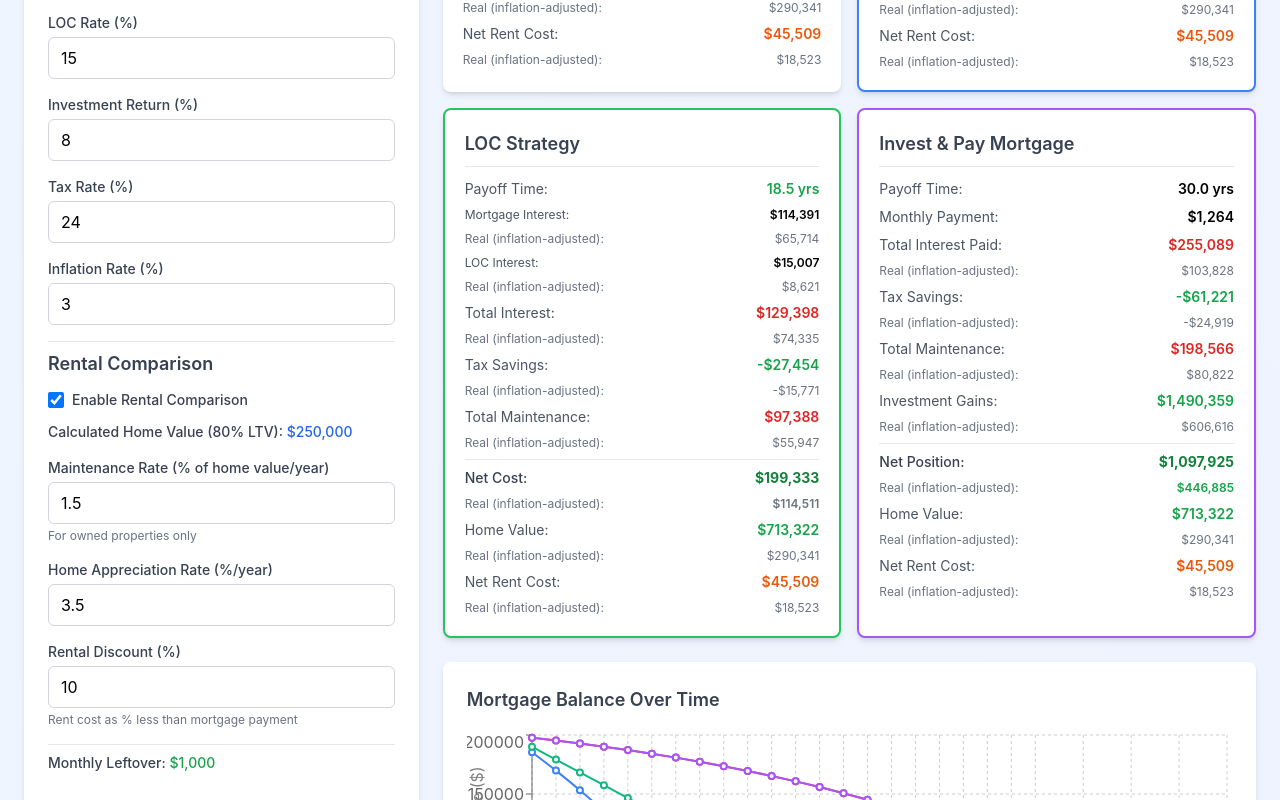
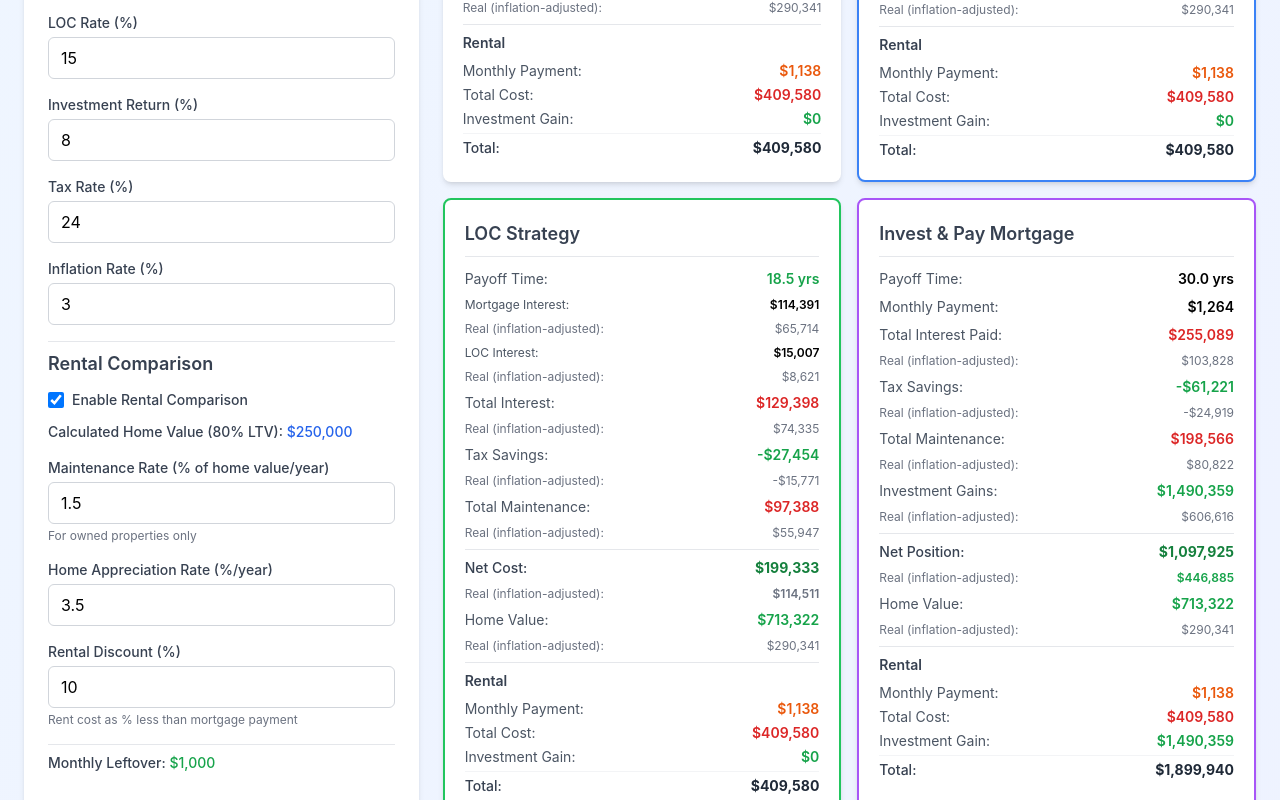
Before and after one commit to mhorbul/advanced-mortgage-calculator, a React (Create React App) app: page / in a window 1280 px wide. Both pictures are taken after a click on the checkbox "Enable Rental Comparison". Shown: the part 631-1431 px from the top of the page. Built offline with nearby package versions, Linux system fonts and the light colour scheme.

Commit message:
Add separate Rental subsection to each strategy card with monthly payment, total cost, investment gain, and total

```diff
--- a/src/components/MortgageCalculator.jsx
+++ b/src/components/MortgageCalculator.jsx
@@ -399,7 +399,14 @@ export default function MortgageCalculator() {
         realTotalMaintenance: tradRealMaintenance,
         realNetInterest: tradRealNetInterest,
         realNetRentCost: netRentCostReal,
-        realFinalHomeValue: finalHomeValueReal
+        realFinalHomeValue: finalHomeValueReal,
+        // Rental subsection data
+        rental: enableRentalComparison ? {
+          monthlyPayment: mortgagePayment * (1 - rentalDiscountPercent / 100),
+          totalCost: (mortgagePayment * (1 - rentalDiscountPercent / 100)) * totalMonths,
+          investmentGain: 0, // Traditional method doesn't invest leftover
+          total: (mortgagePayment * (1 - rentalDiscountPercent / 100)) * totalMonths
+        } : null
       },
       extraPayment: {
         months: extraMonths,
@@ -417,7 +424,14 @@ export default function MortgageCalculator() {
         realTotalMaintenance: extraRealMaintenance,
         realNetInterest: extraRealNetInterest,
         realNetRentCost: netRentCostReal,
-        realFinalHomeValue: finalHomeValueReal
+        realFinalHomeValue: finalHomeValueReal,
+        // Rental subsection data
+        rental: enableRentalComparison ? {
+          monthlyPayment: mortgagePayment * (1 - rentalDiscountPercent / 100),
+          totalCost: (mortgagePayment * (1 - rentalDiscountPercent / 100)) * totalMonths,
+          investmentGain: 0, // Extra payment method doesn't invest leftover
+          total: (mortgagePayment * (1 - rentalDiscountPercent / 100)) * totalMonths
+        } : null
       },
       accelerated: {
         months: accMonths,
@@ -438,7 +452,14 @@ export default function MortgageCalculator() {
         realTotalMaintenance: accRealMaintenance,
         realNetInterest: accRealNetInterest,
         realNetRentCost: netRentCostReal,
-        realFinalHomeValue: finalHomeValueReal
+        realFinalHomeValue: finalHomeValueReal,
+        // Rental subsection data
+        rental: enableRentalComparison ? {
+          monthlyPayment: mortgagePayment * (1 - rentalDiscountPercent / 100),
+          totalCost: (mortgagePayment * (1 - rentalDiscountPercent / 100)) * totalMonths,
+          investmentGain: 0, // LOC method doesn't invest leftover
+          total: (mortgagePayment * (1 - rentalDiscountPercent / 100)) * totalMonths
+        } : null
       },
       investment: {
         months: invMonths,
@@ -460,7 +481,14 @@ export default function MortgageCalculator() {
         realInvestmentBalance: invRealInvestmentBalance,
         realNetPosition: invRealNetPosition,
         realNetRentCost: netRentCostReal,
-        realFinalHomeValue: finalHomeValueReal
+        realFinalHomeValue: finalHomeValueReal,
+        // Rental subsection data
+        rental: enableRentalComparison ? {
+          monthlyPayment: mortgagePayment * (1 - rentalDiscountPercent / 100),
+          totalCost: (mortgagePayment * (1 - rentalDiscountPercent / 100)) * totalMonths,
+          investmentGain: finalInvestmentBalance, // Investment method invests leftover
+          total: (mortgagePayment * (1 - rentalDiscountPercent / 100)) * totalMonths + finalInvestmentBalance
+        } : null
       },
       rental,
       chartData,
@@ -633,6 +661,7 @@ export default function MortgageCalculator() {
               )}
             </div>
 
+            {inputs.enableRentalComparison && (
               <div>
                 <label className="block text-sm font-medium text-gray-700 mb-1">Maintenance Rate (% of home value/year)</label>
                 <input
@@ -644,6 +673,7 @@ export default function MortgageCalculator() {
                 />
                 <p className="text-xs text-gray-500 mt-1">For owned properties only</p>
               </div>
+            )}
 
             {inputs.enableRentalComparison && (
               <>
@@ -757,13 +787,28 @@ export default function MortgageCalculator() {
                       <span>Real (inflation-adjusted):</span>
                       <span>{formatCurrency(calculations.traditional.realFinalHomeValue)}</span>
                     </div>
+
+                    {/* Rental Subsection */}
+                    <div className="pt-2 border-t border-gray-200">
+                      <h4 className="text-sm font-semibold text-gray-700 mb-2">Rental</h4>
+                      <div className="space-y-1 text-sm">
                         <div className="flex justify-between">
-                      <span className="text-gray-600">Net Rent Cost:</span>
-                      <span className="font-semibold text-orange-600">{formatCurrency(calculations.traditional.netRentCost)}</span>
+                          <span className="text-gray-600">Monthly Payment:</span>
+                          <span className="font-semibold text-orange-600">{formatCurrency(calculations.traditional.rental.monthlyPayment)}</span>
                         </div>
-                    <div className="flex justify-between text-xs text-gray-500">
-                      <span>Real (inflation-adjusted):</span>
-                      <span>{formatCurrency(calculations.traditional.realNetRentCost)}</span>
+                        <div className="flex justify-between">
+                          <span className="text-gray-600">Total Cost:</span>
+                          <span className="font-semibold text-red-600">{formatCurrency(calculations.traditional.rental.totalCost)}</span>
+                        </div>
+                        <div className="flex justify-between">
+                          <span className="text-gray-600">Investment Gain:</span>
+                          <span className="font-semibold text-green-600">{formatCurrency(calculations.traditional.rental.investmentGain)}</span>
+                        </div>
+                        <div className="flex justify-between pt-1 border-t border-gray-100">
+                          <span className="text-gray-700 font-medium">Total:</span>
+                          <span className="font-bold text-gray-800">{formatCurrency(calculations.traditional.rental.total)}</span>
+                        </div>
+                      </div>
                     </div>
                   </>
                 )}
@@ -828,13 +873,28 @@ export default function MortgageCalculator() {
                       <span>Real (inflation-adjusted):</span>
                       <span>{formatCurrency(calculations.extraPayment.realFinalHomeValue)}</span>
                     </div>
+
+                    {/* Rental Subsection */}
+                    <div className="pt-2 border-t border-gray-200">
+                      <h4 className="text-sm font-semibold text-gray-700 mb-2">Rental</h4>
+                      <div className="space-y-1 text-sm">
                         <div className="flex justify-between">
-                      <span className="text-gray-600">Net Rent Cost:</span>
-                      <span className="font-semibold text-orange-600">{formatCurrency(calculations.extraPayment.netRentCost)}</span>
+                          <span className="text-gray-600">Monthly Payment:</span>
+                          <span className="font-semibold text-orange-600">{formatCurrency(calculations.extraPayment.rental.monthlyPayment)}</span>
                         </div>
-                    <div className="flex justify-between text-xs text-gray-500">
-                      <span>Real (inflation-adjusted):</span>
-                      <span>{formatCurrency(calculations.extraPayment.realNetRentCost)}</span>
+                        <div className="flex justify-between">
+                          <span className="text-gray-600">Total Cost:</span>
+                          <span className="font-semibold text-red-600">{formatCurrency(calculations.extraPayment.rental.totalCost)}</span>
+                        </div>
+                        <div className="flex justify-between">
+                          <span className="text-gray-600">Investment Gain:</span>
+                          <span className="font-semibold text-green-600">{formatCurrency(calculations.extraPayment.rental.investmentGain)}</span>
+                        </div>
+                        <div className="flex justify-between pt-1 border-t border-gray-100">
+                          <span className="text-gray-700 font-medium">Total:</span>
+                          <span className="font-bold text-gray-800">{formatCurrency(calculations.extraPayment.rental.total)}</span>
+                        </div>
+                      </div>
                     </div>
                   </>
                 )}
@@ -911,13 +971,28 @@ export default function MortgageCalculator() {
                       <span>Real (inflation-adjusted):</span>
                       <span>{formatCurrency(calculations.accelerated.realFinalHomeValue)}</span>
                     </div>
+
+                    {/* Rental Subsection */}
+                    <div className="pt-2 border-t border-gray-200">
+                      <h4 className="text-sm font-semibold text-gray-700 mb-2">Rental</h4>
+                      <div className="space-y-1 text-sm">
                         <div className="flex justify-between">
-                      <span className="text-gray-600">Net Rent Cost:</span>
-                      <span className="font-semibold text-orange-600">{formatCurrency(calculations.accelerated.netRentCost)}</span>
+                          <span className="text-gray-600">Monthly Payment:</span>
+                          <span className="font-semibold text-orange-600">{formatCurrency(calculations.accelerated.rental.monthlyPayment)}</span>
                         </div>
-                    <div className="flex justify-between text-xs text-gray-500">
-                      <span>Real (inflation-adjusted):</span>
-                      <span>{formatCurrency(calculations.accelerated.realNetRentCost)}</span>
+                        <div className="flex justify-between">
+                          <span className="text-gray-600">Total Cost:</span>
+                          <span className="font-semibold text-red-600">{formatCurrency(calculations.accelerated.rental.totalCost)}</span>
+                        </div>
+                        <div className="flex justify-between">
+                          <span className="text-gray-600">Investment Gain:</span>
+                          <span className="font-semibold text-green-600">{formatCurrency(calculations.accelerated.rental.investmentGain)}</span>
+                        </div>
+                        <div className="flex justify-between pt-1 border-t border-gray-100">
+                          <span className="text-gray-700 font-medium">Total:</span>
+                          <span className="font-bold text-gray-800">{formatCurrency(calculations.accelerated.rental.total)}</span>
+                        </div>
+                      </div>
                     </div>
                   </>
                 )}
@@ -994,13 +1069,28 @@ export default function MortgageCalculator() {
                       <span>Real (inflation-adjusted):</span>
                       <span>{formatCurrency(calculations.investment.realFinalHomeValue)}</span>
                     </div>
+
+                    {/* Rental Subsection */}
+                    <div className="pt-2 border-t border-gray-200">
+                      <h4 className="text-sm font-semibold text-gray-700 mb-2">Rental</h4>
+                      <div className="space-y-1 text-sm">
                         <div className="flex justify-between">
-                      <span className="text-gray-600">Net Rent Cost:</span>
-                      <span className="font-semibold text-orange-600">{formatCurrency(calculations.investment.netRentCost)}</span>
+                          <span className="text-gray-600">Monthly Payment:</span>
+                          <span className="font-semibold text-orange-600">{formatCurrency(calculations.investment.rental.monthlyPayment)}</span>
                         </div>
-                    <div className="flex justify-between text-xs text-gray-500">
-                      <span>Real (inflation-adjusted):</span>
-                      <span>{formatCurrency(calculations.investment.realNetRentCost)}</span>
+                        <div className="flex justify-between">
+                          <span className="text-gray-600">Total Cost:</span>
+                          <span className="font-semibold text-red-600">{formatCurrency(calculations.investment.rental.totalCost)}</span>
+                        </div>
+                        <div className="flex justify-between">
+                          <span className="text-gray-600">Investment Gain:</span>
+                          <span className="font-semibold text-green-600">{formatCurrency(calculations.investment.rental.investmentGain)}</span>
+                        </div>
+                        <div className="flex justify-between pt-1 border-t border-gray-100">
+                          <span className="text-gray-700 font-medium">Total:</span>
+                          <span className="font-bold text-gray-800">{formatCurrency(calculations.investment.rental.total)}</span>
+                        </div>
+                      </div>
                     </div>
                   </>
                 )}
```
Lines whose indentation alone changed are shown as unchanged.
